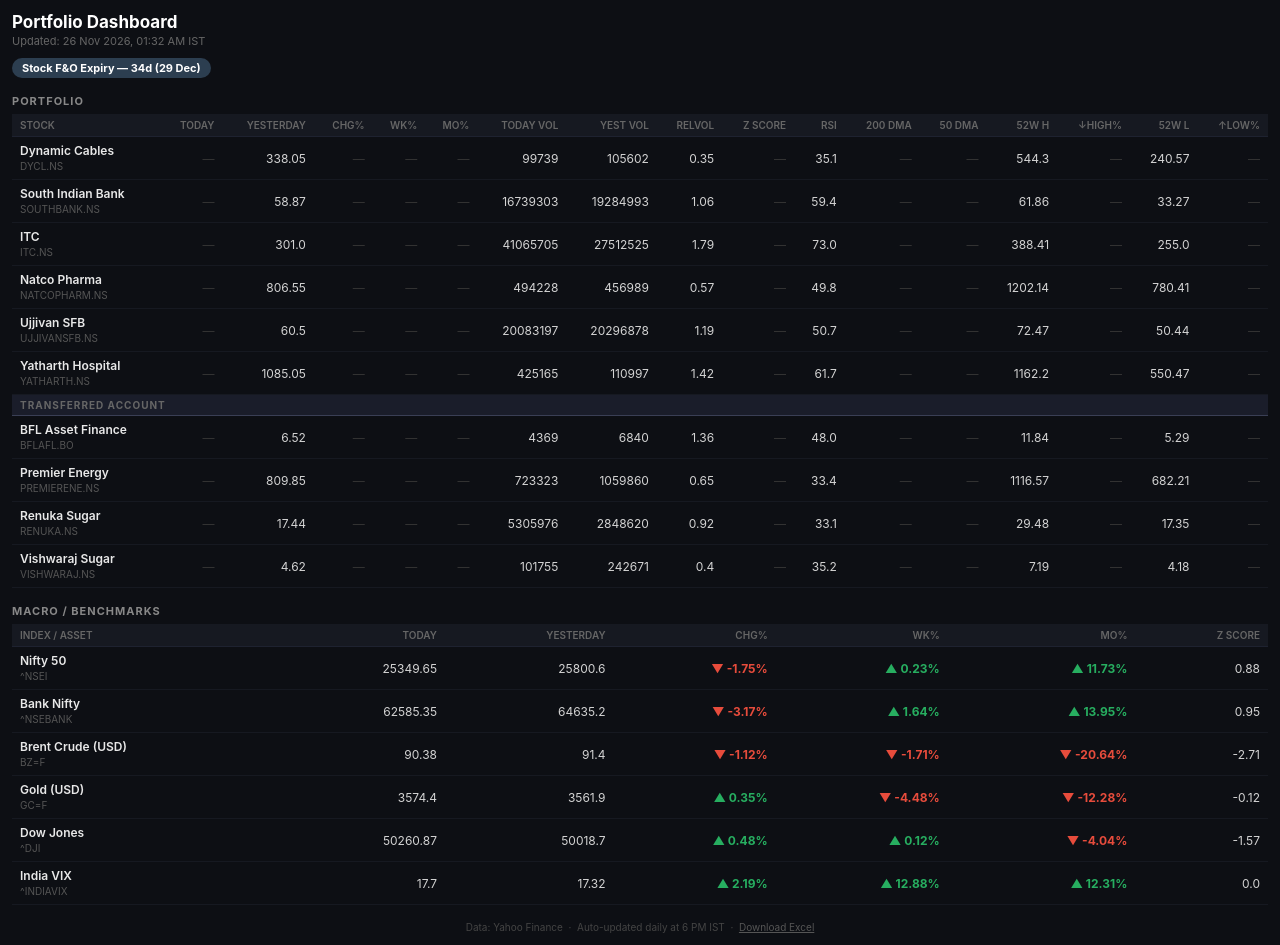
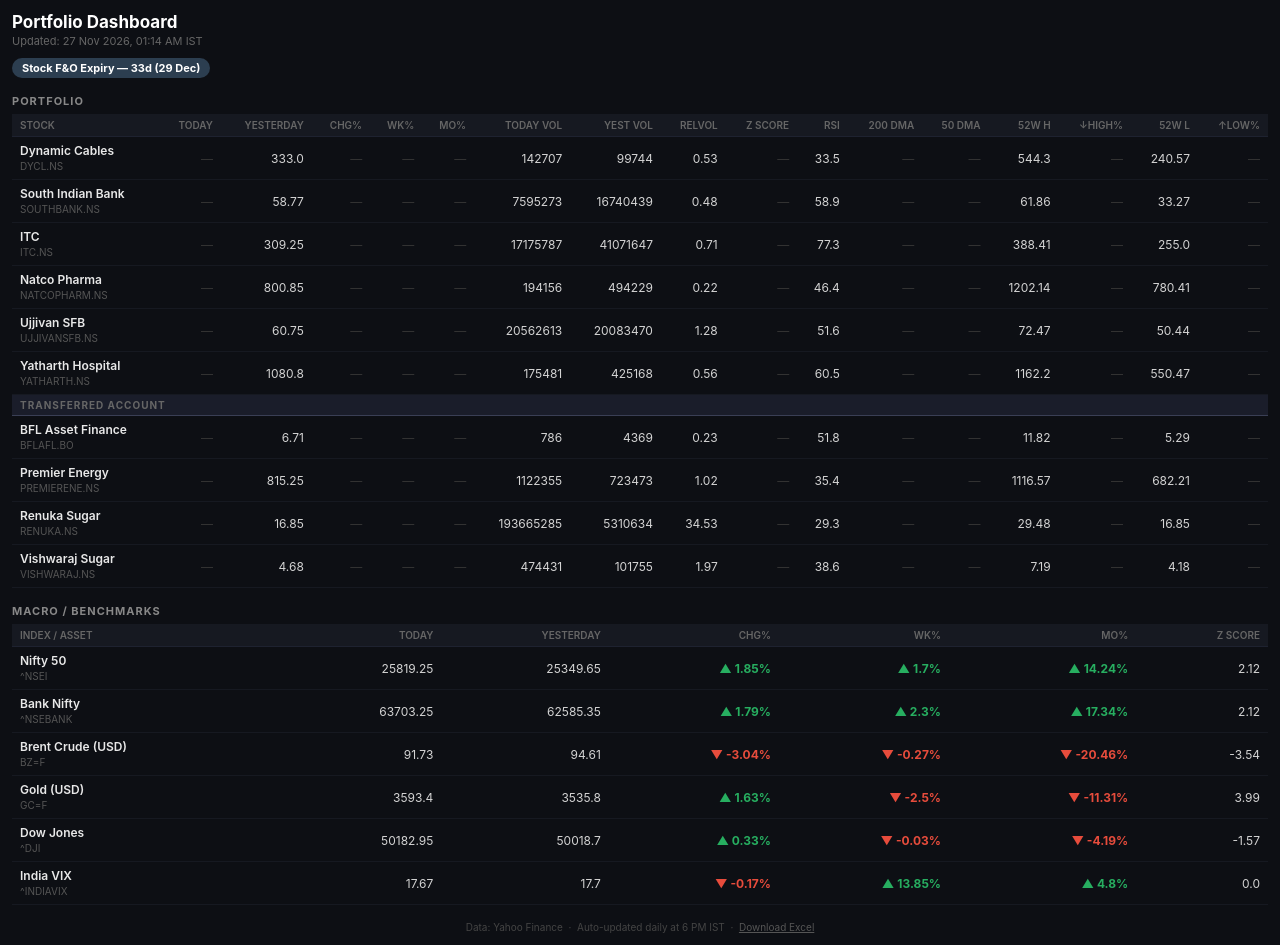
Before and after one commit to sams3011/portfolio-tracker, a plain HTML site: page docs/dashboard.html in a window 1280 px wide. Drawn offline with Linux system fonts and the light colour scheme.

Commit message:
chore: daily portfolio update 2026-11-26 [skip ci]

```diff
--- a/docs/dashboard.html
+++ b/docs/dashboard.html
@@ -39,9 +39,9 @@
 </head>
 <body>
   <h1>Portfolio Dashboard</h1>
-  <div class="sub">Updated: 26 Nov 2026, 01:32 AM IST</div>
+  <div class="sub">Updated: 27 Nov 2026, 01:14 AM IST</div>
 
-  <div class="expiry-bar"><span class="badge" style="background:#2c3e50">Stock F&O Expiry — 34d (29 Dec)</span>
+  <div class="expiry-bar"><span class="badge" style="background:#2c3e50">Stock F&O Expiry — 33d (29 Dec)</span>
 </div>
 
   <div class="sec">Portfolio</div>
@@ -56,60 +56,60 @@
     <tbody>
         <tr>
           <td class="sname">Dynamic Cables<br><small>DYCL.NS</small></td>
-          <td class="na">—</td> <td>338.05</td> <td class="na">—</td>
+          <td class="na">—</td> <td>333.0</td> <td class="na">—</td>
           <td class="na">—</td> <td class="na">—</td>
-          <td>99739</td> <td>105602</td>
-          <td>0.35</td> <td class="na">—</td> <td>35.1</td>
+          <td>142707</td> <td>99744</td>
+          <td>0.53</td> <td class="na">—</td> <td>33.5</td>
           <td class="na">—</td> <td class="na">—</td>
           <td>544.3</td> <td class="na">—</td>
           <td>240.57</td> <td class="na">—</td>
         </tr>
         <tr>
           <td class="sname">South Indian Bank<br><small>SOUTHBANK.NS</small></td>
-          <td class="na">—</td> <td>58.87</td> <td class="na">—</td>
+          <td class="na">—</td> <td>58.77</td> <td class="na">—</td>
           <td class="na">—</td> <td class="na">—</td>
-          <td>16739303</td> <td>19284993</td>
-          <td>1.06</td> <td class="na">—</td> <td>59.4</td>
+          <td>7595273</td> <td>16740439</td>
+          <td>0.48</td> <td class="na">—</td> <td>58.9</td>
           <td class="na">—</td> <td class="na">—</td>
           <td>61.86</td> <td class="na">—</td>
           <td>33.27</td> <td class="na">—</td>
         </tr>
         <tr>
           <td class="sname">ITC<br><small>ITC.NS</small></td>
-          <td class="na">—</td> <td>301.0</td> <td class="na">—</td>
+          <td class="na">—</td> <td>309.25</td> <td class="na">—</td>
           <td class="na">—</td> <td class="na">—</td>
-          <td>41065705</td> <td>27512525</td>
-          <td>1.79</td> <td class="na">—</td> <td>73.0</td>
+          <td>17175787</td> <td>41071647</td>
+          <td>0.71</td> <td class="na">—</td> <td>77.3</td>
           <td class="na">—</td> <td class="na">—</td>
           <td>388.41</td> <td class="na">—</td>
           <td>255.0</td> <td class="na">—</td>
         </tr>
         <tr>
           <td class="sname">Natco Pharma<br><small>NATCOPHARM.NS</small></td>
-          <td class="na">—</td> <td>806.55</td> <td class="na">—</td>
+          <td class="na">—</td> <td>800.85</td> <td class="na">—</td>
           <td class="na">—</td> <td class="na">—</td>
-          <td>494228</td> <td>456989</td>
-          <td>0.57</td> <td class="na">—</td> <td>49.8</td>
+          <td>194156</td> <td>494229</td>
+          <td>0.22</td> <td class="na">—</td> <td>46.4</td>
           <td class="na">—</td> <td class="na">—</td>
           <td>1202.14</td> <td class="na">—</td>
           <td>780.41</td> <td class="na">—</td>
         </tr>
         <tr>
           <td class="sname">Ujjivan SFB<br><small>UJJIVANSFB.NS</small></td>
-          <td class="na">—</td> <td>60.5</td> <td class="na">—</td>
+          <td class="na">—</td> <td>60.75</td> <td class="na">—</td>
           <td class="na">—</td> <td class="na">—</td>
-          <td>20083197</td> <td>20296878</td>
-          <td>1.19</td> <td class="na">—</td> <td>50.7</td>
+          <td>20562613</td> <td>20083470</td>
+          <td>1.28</td> <td class="na">—</td> <td>51.6</td>
           <td class="na">—</td> <td class="na">—</td>
           <td>72.47</td> <td class="na">—</td>
           <td>50.44</td> <td class="na">—</td>
         </tr>
         <tr>
           <td class="sname">Yatharth Hospital<br><small>YATHARTH.NS</small></td>
-          <td class="na">—</td> <td>1085.05</td> <td class="na">—</td>
+          <td class="na">—</td> <td>1080.8</td> <td class="na">—</td>
           <td class="na">—</td> <td class="na">—</td>
-          <td>425165</td> <td>110997</td>
-          <td>1.42</td> <td class="na">—</td> <td>61.7</td>
+          <td>175481</td> <td>425168</td>
+          <td>0.56</td> <td class="na">—</td> <td>60.5</td>
           <td class="na">—</td> <td class="na">—</td>
           <td>1162.2</td> <td class="na">—</td>
           <td>550.47</td> <td class="na">—</td>
@@ -119,40 +119,40 @@
         </tr>
         <tr>
           <td class="sname">BFL Asset Finance<br><small>BFLAFL.BO</small></td>
-          <td class="na">—</td> <td>6.52</td> <td class="na">—</td>
+          <td class="na">—</td> <td>6.71</td> <td class="na">—</td>
           <td class="na">—</td> <td class="na">—</td>
-          <td>4369</td> <td>6840</td>
-          <td>1.36</td> <td class="na">—</td> <td>48.0</td>
+          <td>786</td> <td>4369</td>
+          <td>0.23</td> <td class="na">—</td> <td>51.8</td>
           <td class="na">—</td> <td class="na">—</td>
-          <td>11.84</td> <td class="na">—</td>
+          <td>11.82</td> <td class="na">—</td>
           <td>5.29</td> <td class="na">—</td>
         </tr>
         <tr>
           <td class="sname">Premier Energy<br><small>PREMIERENE.NS</small></td>
-          <td class="na">—</td> <td>809.85</td> <td class="na">—</td>
+          <td class="na">—</td> <td>815.25</td> <td class="na">—</td>
           <td class="na">—</td> <td class="na">—</td>
-          <td>723323</td> <td>1059860</td>
-          <td>0.65</td> <td class="na">—</td> <td>33.4</td>
+          <td>1122355</td> <td>723473</td>
+          <td>1.02</td> <td class="na">—</td> <td>35.4</td>
           <td class="na">—</td> <td class="na">—</td>
           <td>1116.57</td> <td class="na">—</td>
           <td>682.21</td> <td class="na">—</td>
         </tr>
         <tr>
           <td class="sname">Renuka Sugar<br><small>RENUKA.NS</small></td>
-          <td class="na">—</td> <td>17.44</td> <td class="na">—</td>
+          <td class="na">—</td> <td>16.85</td> <td class="na">—</td>
           <td class="na">—</td> <td class="na">—</td>
-          <td>5305976</td> <td>2848620</td>
-          <td>0.92</td> <td class="na">—</td> <td>33.1</td>
+          <td>193665285</td> <td>5310634</td>
+          <td>34.53</td> <td class="na">—</td> <td>29.3</td>
           <td class="na">—</td> <td class="na">—</td>
           <td>29.48</td> <td class="na">—</td>
-          <td>17.35</td> <td class="na">—</td>
+          <td>16.85</td> <td class="na">—</td>
         </tr>
         <tr>
           <td class="sname">Vishwaraj Sugar<br><small>VISHWARAJ.NS</small></td>
-          <td class="na">—</td> <td>4.62</td> <td class="na">—</td>
+          <td class="na">—</td> <td>4.68</td> <td class="na">—</td>
           <td class="na">—</td> <td class="na">—</td>
-          <td>101755</td> <td>242671</td>
-          <td>0.4</td> <td class="na">—</td> <td>35.2</td>
+          <td>474431</td> <td>101755</td>
+          <td>1.97</td> <td class="na">—</td> <td>38.6</td>
           <td class="na">—</td> <td class="na">—</td>
           <td>7.19</td> <td class="na">—</td>
           <td>4.18</td> <td class="na">—</td>
@@ -168,38 +168,38 @@
     <tbody>
         <tr>
           <td class="sname">Nifty 50<br><small>^NSEI</small></td>
-          <td>25349.65</td> <td>25800.6</td> <td class="neg">▼&nbsp;-1.75%</td>
-          <td class="pos">▲&nbsp;0.23%</td> <td class="pos">▲&nbsp;11.73%</td>
-          <td>0.88</td>
+          <td>25819.25</td> <td>25349.65</td> <td class="pos">▲&nbsp;1.85%</td>
+          <td class="pos">▲&nbsp;1.7%</td> <td class="pos">▲&nbsp;14.24%</td>
+          <td>2.12</td>
         </tr>
         <tr>
           <td class="sname">Bank Nifty<br><small>^NSEBANK</small></td>
-          <td>62585.35</td> <td>64635.2</td> <td class="neg">▼&nbsp;-3.17%</td>
-          <td class="pos">▲&nbsp;1.64%</td> <td class="pos">▲&nbsp;13.95%</td>
-          <td>0.95</td>
+          <td>63703.25</td> <td>62585.35</td> <td class="pos">▲&nbsp;1.79%</td>
+          <td class="pos">▲&nbsp;2.3%</td> <td class="pos">▲&nbsp;17.34%</td>
+          <td>2.12</td>
         </tr>
         <tr>
           <td class="sname">Brent Crude (USD)<br><small>BZ=F</small></td>
-          <td>90.38</td> <td>91.4</td> <td class="neg">▼&nbsp;-1.12%</td>
-          <td class="neg">▼&nbsp;-1.71%</td> <td class="neg">▼&nbsp;-20.64%</td>
-          <td>-2.71</td>
+          <td>91.73</td> <td>94.61</td> <td class="neg">▼&nbsp;-3.04%</td>
+          <td class="neg">▼&nbsp;-0.27%</td> <td class="neg">▼&nbsp;-20.46%</td>
+          <td>-3.54</td>
         </tr>
         <tr>
           <td class="sname">Gold (USD)<br><small>GC=F</small></td>
-          <td>3574.4</td> <td>3561.9</td> <td class="pos">▲&nbsp;0.35%</td>
-          <td class="neg">▼&nbsp;-4.48%</td> <td class="neg">▼&nbsp;-12.28%</td>
-          <td>-0.12</td>
+          <td>3593.4</td> <td>3535.8</td> <td class="pos">▲&nbsp;1.63%</td>
+          <td class="neg">▼&nbsp;-2.5%</td> <td class="neg">▼&nbsp;-11.31%</td>
+          <td>3.99</td>
         </tr>
         <tr>
           <td class="sname">Dow Jones<br><small>^DJI</small></td>
-          <td>50260.87</td> <td>50018.7</td> <td class="pos">▲&nbsp;0.48%</td>
-          <td class="pos">▲&nbsp;0.12%</td> <td class="neg">▼&nbsp;-4.04%</td>
+          <td>50182.95</td> <td>50018.7</td> <td class="pos">▲&nbsp;0.33%</td>
+          <td class="neg">▼&nbsp;-0.03%</td> <td class="neg">▼&nbsp;-4.19%</td>
           <td>-1.57</td>
         </tr>
         <tr>
           <td class="sname">India VIX<br><small>^INDIAVIX</small></td>
-          <td>17.7</td> <td>17.32</td> <td class="pos">▲&nbsp;2.19%</td>
-          <td class="pos">▲&nbsp;12.88%</td> <td class="pos">▲&nbsp;12.31%</td>
+          <td>17.67</td> <td>17.7</td> <td class="neg">▼&nbsp;-0.17%</td>
+          <td class="pos">▲&nbsp;13.85%</td> <td class="pos">▲&nbsp;4.8%</td>
           <td>0.0</td>
         </tr></tbody>
   </table></div>
```
Also changed, not shown: 1 other file.
